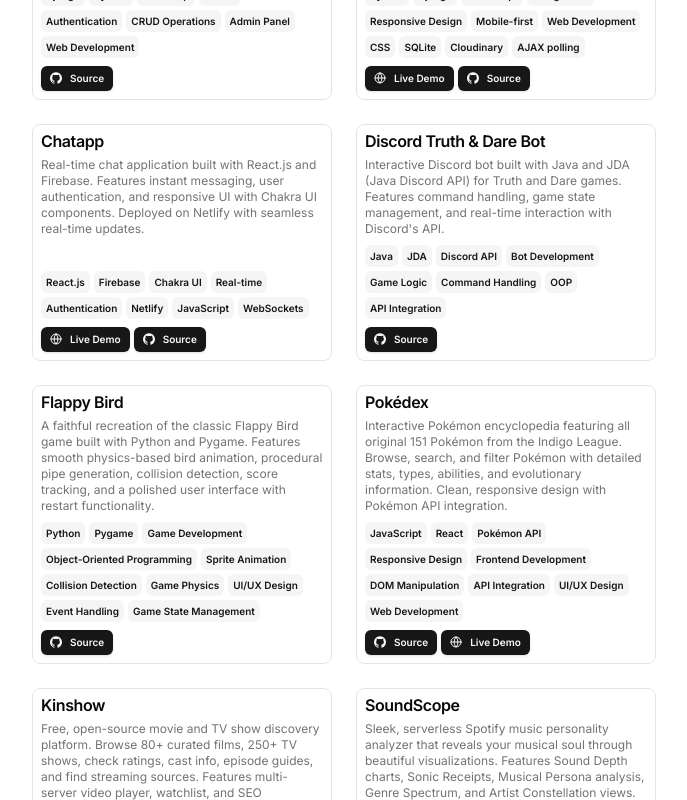
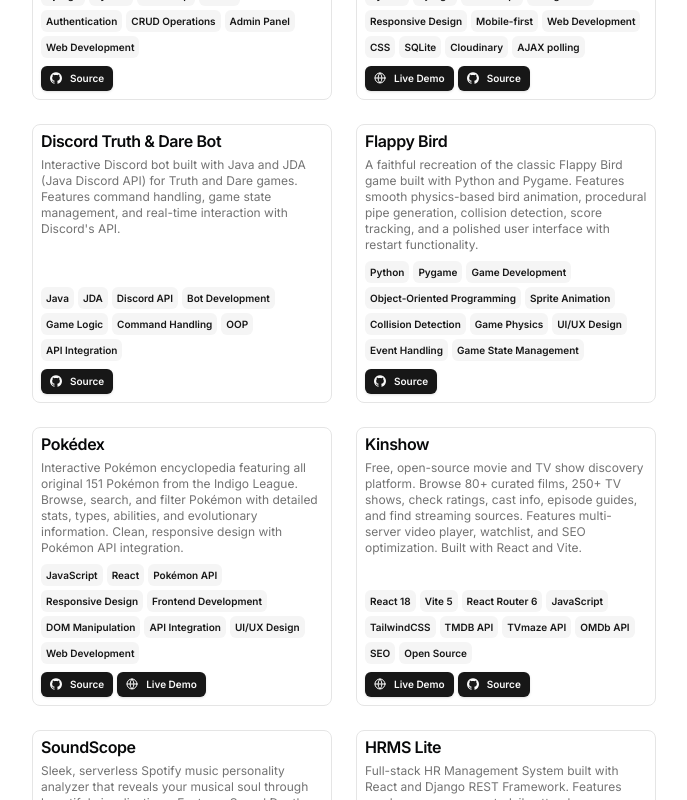
Before and after one commit to kiinshuk/online, a Next.js app: page / in a window 1280 px wide. Shown: the part 1240-2040 px from the top of the page, without its empty margins (296-983 px from the left). Built offline with nearby package versions, Linux system fonts and the light colour scheme.

Commit message:
Remove Chatapp project from resume
Removed Chatapp project details from resume.

```diff
--- a/src/data/resume.tsx
+++ b/src/data/resume.tsx
@@ -166,37 +166,6 @@
     image: "",
     video: "",
   },
-  {
-    title: "Chatapp",
-    href: "https://github.com/kiinshuk/Chatapp",
-    active: true,
-    description: "Real-time chat application built with React.js and Firebase. Features instant messaging, user authentication, and responsive UI with Chakra UI components. Deployed on Netlify with seamless real-time updates.",
-    technologies: [
-      "React.js",
-      "Firebase",
-      "Chakra UI",
-      "Real-time",
-      "Authentication",
-      "Netlify",
-      "JavaScript",
-      "WebSockets",
-    ],
-    links: [
-      {
-        type: "Live Demo",
-        href: "https://chatapp-example.netlify.app",
-        icon: <Icons.globe className="size-3" />,
-      },
-      {
-        type: "Source",
-        href: "https://github.com/kiinshuk/Chatapp",
-        icon: <Icons.github className="size-3" />,
-      },
-    ],
-    image: "",
-    video: "",
-  },
-
   {
     title: "Discord Truth & Dare Bot",
     href: "https://github.com/kiinshuk/Truth-and-Dare-bot",
```
